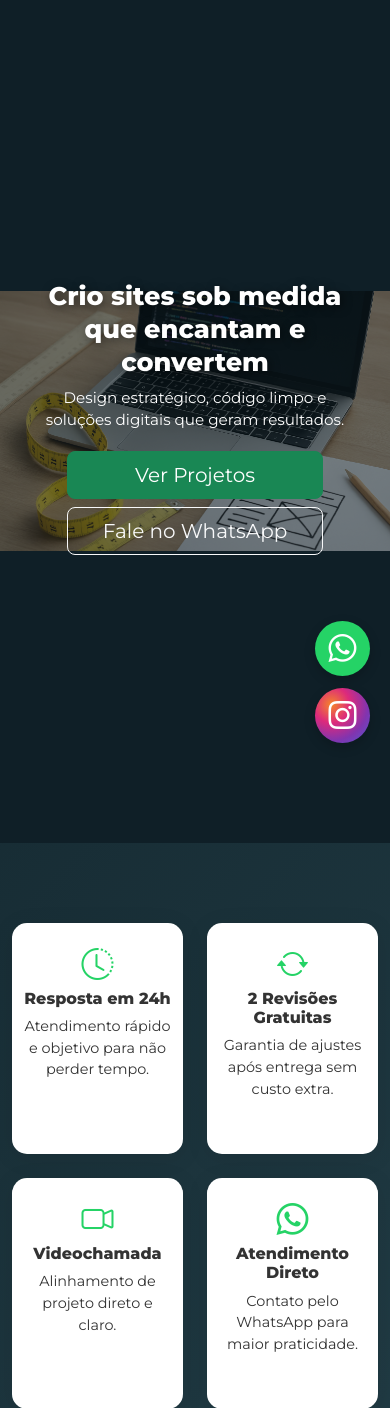
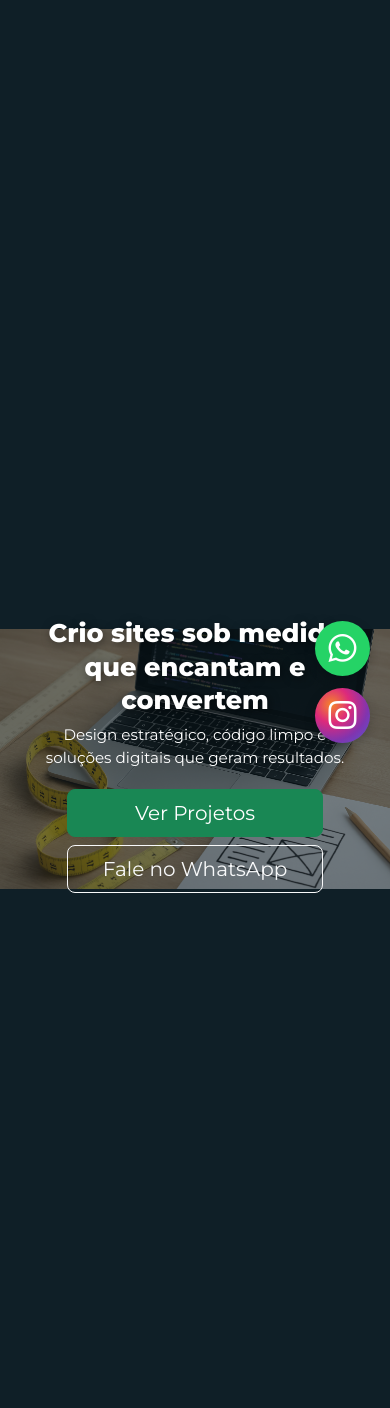
Before and after one commit to VitorGoldner/site_inst_meu, a Flask app: page / in a window 390 px wide. Shown: the part 81-1489 px from the top of the page. Run offline with Flask 3, Linux system fonts and the light colour scheme.

Commit message:
ajustes para mobile na homepage

```diff
--- a/templates/home.html
+++ b/templates/home.html
@@ -173,7 +173,7 @@
 /* Ajustes responsivos */
 @media (max-width: 768px) {
     .hero-section {
-        height: 500vh !important;
+        min-height: 180dvh !important;
         background-position: center center !important;
         background-size: contain !important; /* Mostra imagem inteira */
         background-color: #0f2027 !important; /* Fundo neutro para completar espaços */
```
